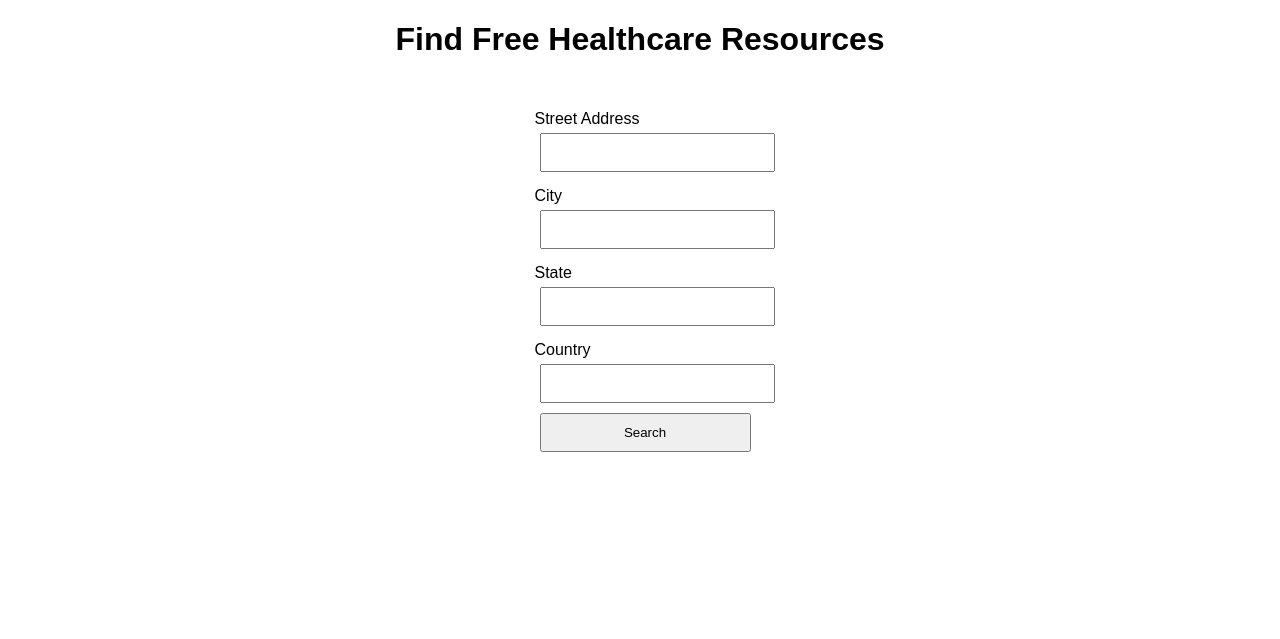
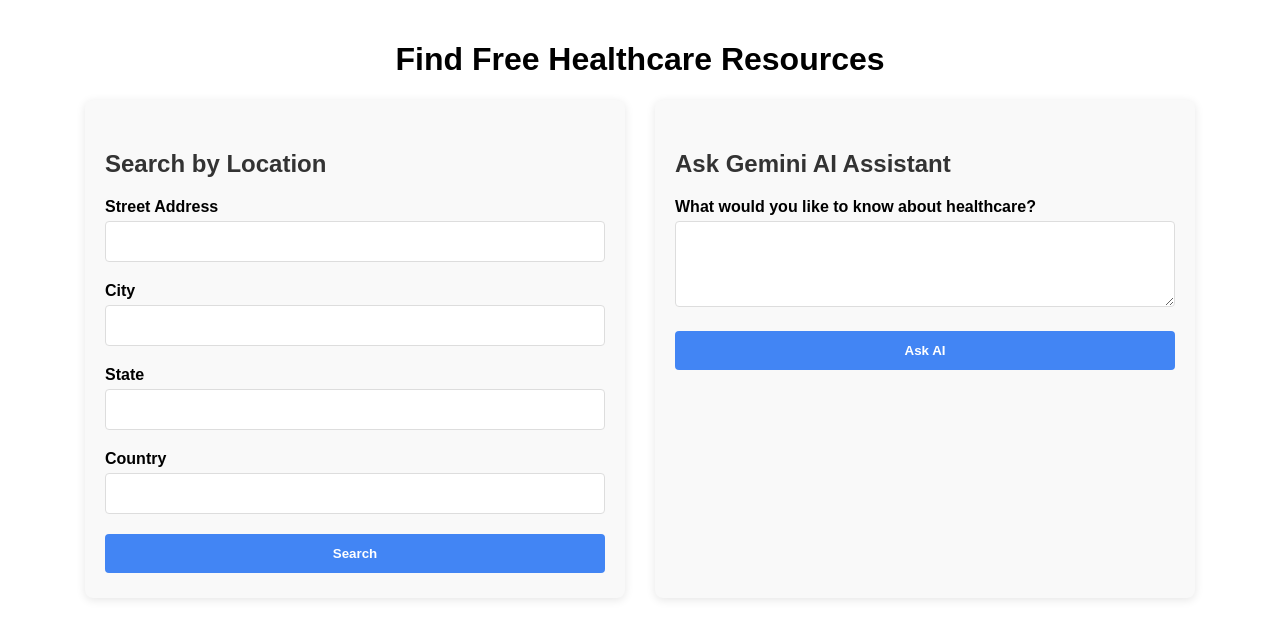
Before and after one commit to 1n1ng/HackMerced2025, a Flask app: page / in a window 1280 px wide. Shown: the top 639 px of the page. Run offline with Flask 3, Linux system fonts and the light colour scheme.

Commit message:
AI responds to healthcare related questions only

```diff
--- a/app.py
+++ b/app.py
@@ -1,16 +1,21 @@
-from flask import Flask, request, render_template
+from flask import Flask, request, render_template, jsonify, session
 import requests
 from geopy.distance import geodesic
+from google import genai
 
 app = Flask(__name__)
+app.secret_key = "healthcare_gemini_app_secret_key"  # 세션을 사용하기 위한 시크릿 키
 
-# 🔹 Convert Address to Lat/Lng using OpenStreetMap (Nominatim API)
+# Gemini API setup
+genai_client = genai.Client(api_key="AIzaSyBq-hPsmp9GxmF08z0Fnkh6l53SM3sQq08")
+
+# Existing functions for location services
 def get_lat_lng(street, city, state, country):
     full_address = f"{street}, {city}, {state}, {country}"
     url = f"https://nominatim.openstreetmap.org/search?q={full_address}&format=json"
 
     headers = {
-        "User-Agent": "MyHealthcareApp/1.0 (your@email.com)"  # Use a valid email or app name
+        "User-Agent": "MyHealthcareApp/1.0 (your@email.com)"
     }
 
     response = requests.get(url, headers=headers)
@@ -35,7 +40,6 @@
     print("✅ Parsed Lat:", data[0]["lat"], "Lng:", data[0]["lon"])
     return float(data[0]["lat"]), float(data[0]["lon"])
 
-# 🔹 Get Nearby Healthcare Locations using OpenStreetMap (Overpass API)
 def get_nearby_healthcare(lat, lng, radius=5000):
     overpass_url = "https://overpass-api.de/api/interpreter"
     overpass_query = f"""
@@ -59,7 +63,6 @@
 
     return places
 
-# 🔹 Get 211 Resources using API (Alternative Resources)
 def get_211_resources(lat, lng):
     url = f"https://api.211.org/resources?latitude={lat}&longitude={lng}&radius=5000"
     response = requests.get(url)
@@ -70,7 +73,7 @@
         for resource in data.get('data', []):
             resource_details = {
                 "name": resource.get("name", "Unknown Resource"),
-                "lat": lat,  # Using the same lat/lng for the resource, may need more precise data if available
+                "lat": lat,
                 "lng": lng,
                 "address": resource.get("address", "Unknown Address")
             }
@@ -80,7 +83,6 @@
 
     return resources
 
-# 🔹 Sort locations by distance
 def sort_by_distance(user_lat, user_lng, places):
     user_location = (user_lat, user_lng)
     return sorted(
@@ -88,31 +90,93 @@
         key=lambda place: geodesic(user_location, (place["lat"], place["lng"])).miles
     )
 
+# New function for Gemini AI with healthcare restriction
+def get_gemini_assistance(query):
+    try:
+        # Add system prompt to enforce healthcare-related responses only
+        system_prompt = (
+            "You are a strict healthcare assistant. You ONLY provide information related to healthcare, "
+            "medicine, medical conditions, treatments, wellness, and similar topics. "
+            "If the user asks anything outside of healthcare, refuse to answer."
+        )
+
+        full_prompt = f"{system_prompt}\n\nUser Query: {query}"
+
+        response = genai_client.models.generate_content(
+            model="gemini-2.0-flash",
+            contents=full_prompt
+        )
+        return response.text
+    except Exception as e:
+        print(f"Gemini API error: {e}")
+        return f"Sorry, I couldn't process your request: {str(e)}"
+
 @app.route("/", methods=["GET", "POST"])
 def index():
+    # GET 요청일 경우 세션 초기화 (새로운 페이지 접속)
+    if request.method == "GET":
+        session.pop('ai_response', None)
+        session.pop('ai_query', None)
+
+    # 세션에 ai_response가 없으면 초기화
+    if 'ai_response' not in session:
+        session['ai_response'] = None
+
+    places = None
+    address = None
+    error = None
+
     if request.method == "POST":
-        street = request.form["street"]
-        city = request.form["city"]
-        state = request.form["state"]
-        country = request.form["country"]
+        if 'search' in request.form:
+            # Process address search
+            street = request.form["street"]
+            city = request.form["city"]
+            state = request.form["state"]
+            country = request.form["country"]
 
-        lat, lng = get_lat_lng(street, city, state, country)
-        if lat is None or lng is None:
-            return render_template("index.html", error="Invalid address. Please try again.")
+            lat, lng = get_lat_lng(street, city, state, country)
+            if lat is None or lng is None:
+                error = "Invalid address. Please try again."
+            else:
+                # Fetch healthcare locations and 211 resources
+                healthcare_places = get_nearby_healthcare(lat, lng)
+                resources_211 = get_211_resources(lat, lng)
 
-        # Fetch healthcare locations and 211 resources
-        healthcare_places = get_nearby_healthcare(lat, lng)
-        resources_211 = get_211_resources(lat, lng)
+                # Combine both sources of resources
+                all_places = healthcare_places + resources_211
 
-        # Combine both sources of resources
-        all_places = healthcare_places + resources_211
+                # Sort all places by distance
+                places = sort_by_distance(lat, lng, all_places)[:5]  # Top 5 results
+                address = f"{street}, {city}, {state}, {country}"
 
-        # Sort all places by distance
-        sorted_places = sort_by_distance(lat, lng, all_places)[:5]  # Top 5 results
+                # If there's an AI query, add recommendations based on location
+                if 'ai_query' in session and session['ai_query'] and session['ai_response']:
+                    location_info = f"Available healthcare resources near {address}: "
+                    for place in places[:3]:  # First 3 resources
+                        location_info += place['name'] + ", "
 
-        return render_template("index.html", places=sorted_places, address=f"{street}, {city}, {state}, {country}")
+                    recommendation_prompt = f"""
+                    Based on my question: {session['ai_query']}
+                    And your previous answer, please suggest which of these nearby healthcare providers might be most appropriate (in 1-2 sentences):
+                    {location_info}
 
-    return render_template("index.html", places=None)
+                    Format your recommendation to stand out clearly, without using HTML tags like <br>.
+                    Start with "RECOMMENDATION:" to make it clear this is a separate section.
+                    """
+
+                    location_recommendation = get_gemini_assistance(recommendation_prompt)
+                    session['ai_response'] = session['ai_response'] + "\n\n" + location_recommendation
+
+        elif 'ask_ai' in request.form:
+            # Process AI query
+            query = request.form.get('ai_query', '')
+            if query:
+                session['ai_query'] = query
+                session['ai_response'] = get_gemini_assistance(query)
+            else:
+                error = "Please enter a question for the AI assistant."
+
+    return render_template("index.html", places=places, address=address, error=error, ai_response=session.get('ai_response'))
 
 if __name__ == "__main__":
     app.run(debug=True)
--- a/templates/index.html
+++ b/templates/index.html
@@ -5,32 +5,135 @@
     <meta name="viewport" content="width=device-width, initial-scale=1.0">
     <title>Find Free Healthcare Resources</title>
     <style>
-        body { font-family: Arial, sans-serif; text-align: center; }
-        form { margin: 20px; text-align: left; display: inline-block; }
-        label { display: block; margin-top: 10px; }
-        input, button { padding: 10px; margin: 5px; width: 100%; max-width: 400px; }
-        ul { list-style: none; padding: 0; }
-        li { margin: 10px 0; }
-        .error { color: red; }
+        body {
+            font-family: Arial, sans-serif;
+            text-align: center;
+            padding: 20px;
+            max-width: 1200px;
+            margin: 0 auto;
+        }
+        .container {
+            display: flex;
+            flex-wrap: wrap;
+            justify-content: center;
+            gap: 30px;
+        }
+        .card {
+            background: #f9f9f9;
+            border-radius: 8px;
+            box-shadow: 0 2px 10px rgba(0,0,0,0.1);
+            padding: 20px;
+            margin-bottom: 20px;
+            text-align: left;
+            width: 100%;
+            max-width: 500px;
+        }
+        form {
+            margin: 0;
+            text-align: left;
+            width: 100%;
+        }
+        label {
+            display: block;
+            margin-top: 15px;
+            font-weight: bold;
+        }
+        input, textarea, button {
+            padding: 12px;
+            margin: 5px 0;
+            width: 100%;
+            border: 1px solid #ddd;
+            border-radius: 4px;
+            box-sizing: border-box;
+        }
+        button {
+            background: #4285f4;
+            color: white;
+            border: none;
+            cursor: pointer;
+            font-weight: bold;
+            margin-top: 15px;
+        }
+        button:hover {
+            background: #3367d6;
+        }
+        ul {
+            list-style: none;
+            padding: 0;
+        }
+        li {
+            margin: 15px 0;
+            padding: 15px;
+            background: white;
+            border-radius: 6px;
+            box-shadow: 0 1px 3px rgba(0,0,0,0.1);
+        }
+        .error {
+            color: red;
+            font-weight: bold;
+            margin: 15px 0;
+        }
+        .ai-response {
+            background: #f0f7ff;
+            padding: 15px;
+            border-radius: 6px;
+            margin-top: 15px;
+            border-left: 4px solid #4285f4;
+            font-size: 15px;
+            line-height: 1.5;
+            white-space: pre-wrap;
+        }
+
+        .ai-response strong {
+            color: #4285f4;
+        }
+        h2 {
+            color: #333;
+            margin-top: 30px;
+        }
     </style>
 </head>
 <body>
     <h1>Find Free Healthcare Resources</h1>
+
+    <div class="container">
+        <!-- Location Search Card -->
+        <div class="card">
+            <h2>Search by Location</h2>
             <form method="POST">
                 <label for="street">Street Address</label>
-        <input type="text" name="street" id="street" required value="{{ request.form['street'] if request.form.get('street') else '' }}"><br>
+                <input type="text" name="street" id="street" required value="{{ request.form['street'] if request.form.get('street') else '' }}">
 
                 <label for="city">City</label>
-        <input type="text" name="city" id="city" required value="{{ request.form['city'] if request.form.get('city') else '' }}"><br>
+                <input type="text" name="city" id="city" required value="{{ request.form['city'] if request.form.get('city') else '' }}">
 
                 <label for="state">State</label>
-        <input type="text" name="state" id="state" required value="{{ request.form['state'] if request.form.get('state') else '' }}"><br>
+                <input type="text" name="state" id="state" required value="{{ request.form['state'] if request.form.get('state') else '' }}">
 
                 <label for="country">Country</label>
-        <input type="text" name="country" id="country" required value="{{ request.form['country'] if request.form.get('country') else '' }}"><br>
+                <input type="text" name="country" id="country" required value="{{ request.form['country'] if request.form.get('country') else '' }}">
 
-        <button type="submit">Search</button>
+                <button type="submit" name="search" value="true">Search</button>
             </form>
+        </div>
+
+        <!-- AI Assistant Card -->
+        <div class="card">
+            <h2>Ask Gemini AI Assistant</h2>
+            <form method="POST">
+                <label for="ai_query">What would you like to know about healthcare?</label>
+                <textarea name="ai_query" id="ai_query" rows="4" required>{{ request.form['ai_query'] if request.form.get('ai_query') else '' }}</textarea>
+
+                <button type="submit" name="ask_ai" value="true">Ask AI</button>
+            </form>
+
+            {% if ai_response %}
+            <div class="ai-response">
+                {{ ai_response|safe }}
+            </div>
+            {% endif %}
+        </div>
+    </div>
 
     {% if error %}
     <p class="error">{{ error }}</p>
```
Also changed, not shown: gemini.py (+15 -1 lines). Lines whose indentation alone changed are shown as unchanged.
